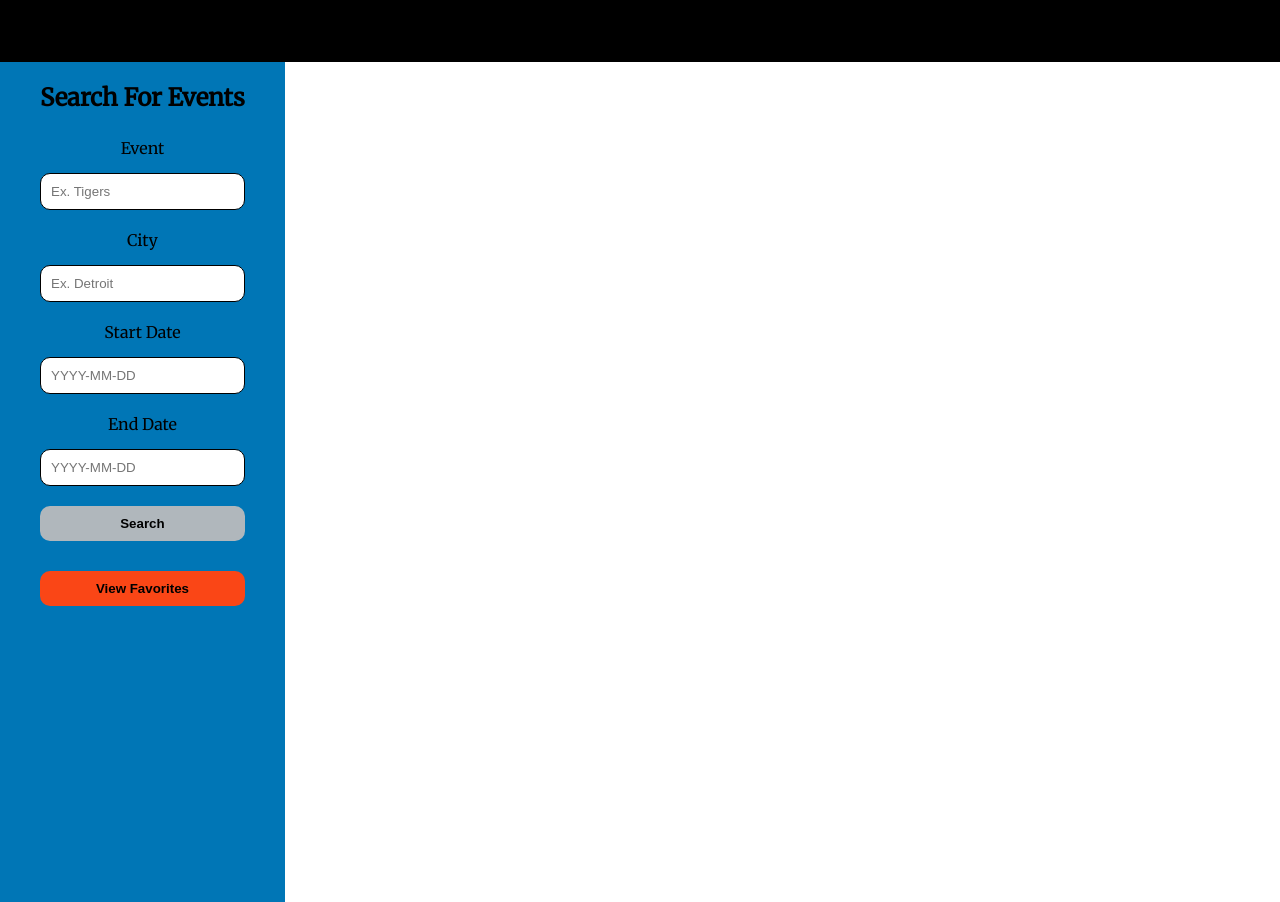
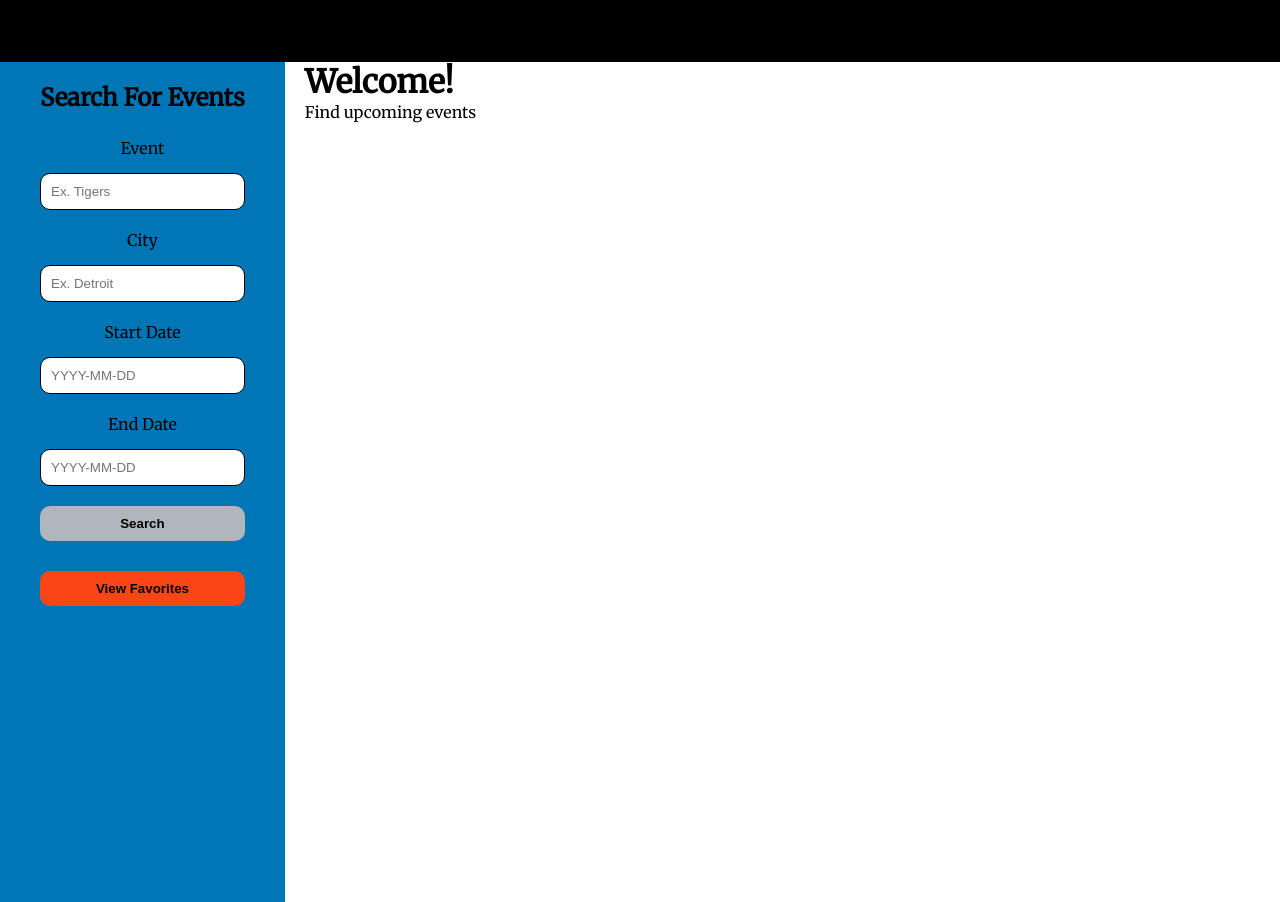
Before and after one commit to CGriffus/Angular-Event-Project, an Angular app: page /home in a window 1280 px wide. Before the commit this address led to /. Shown: the top 902 px of the page. Built offline with nearby package versions, Linux system fonts and the light colour scheme.

Commit message:
added styling to home

```diff
--- a/src/app/app.module.ts
+++ b/src/app/app.module.ts
@@ -8,13 +8,14 @@ import { EventListComponent } from "./event-list/event-list.component";
 import { BucketlistPageComponent } from "./bucketlist-page/bucketlist-page.component";
 import { EventDetailComponent } from "./event-detail/event-detail.component";
 import { HttpClientModule } from "@angular/common/http";
-import { HomeComponent } from './home/home.component';
+import { HomeComponent } from "./home/home.component";
 
 const appRoutes: Routes = [
   { path: "eventDetail", component: EventDetailComponent },
   { path: "eventList", component: EventListComponent },
   { path: "bucketList", component: BucketlistPageComponent },
-  { path: "search", component: SearchCriteriaComponent }
+  { path: "search", component: SearchCriteriaComponent },
+  { path: "home", component: HomeComponent }
 ];
 
 @NgModule({
--- a/src/app/home/home.component.css
+++ b/src/app/home/home.component.css
@@ -0,0 +1,3 @@
+img {
+  width: 50%;
+}
--- a/src/app/home/home.component.html
+++ b/src/app/home/home.component.html
@@ -1 +1,7 @@
-<p>home works!</p>
+<div>
+  <main id="welcome-page">
+    <h1>Welcome!</h1>
+    <p>Find upcoming events</p>
+    <!-- <img src="../../assets/detroit-logo.jpeg" alt="" /> -->
+  </main>
+</div>
```
